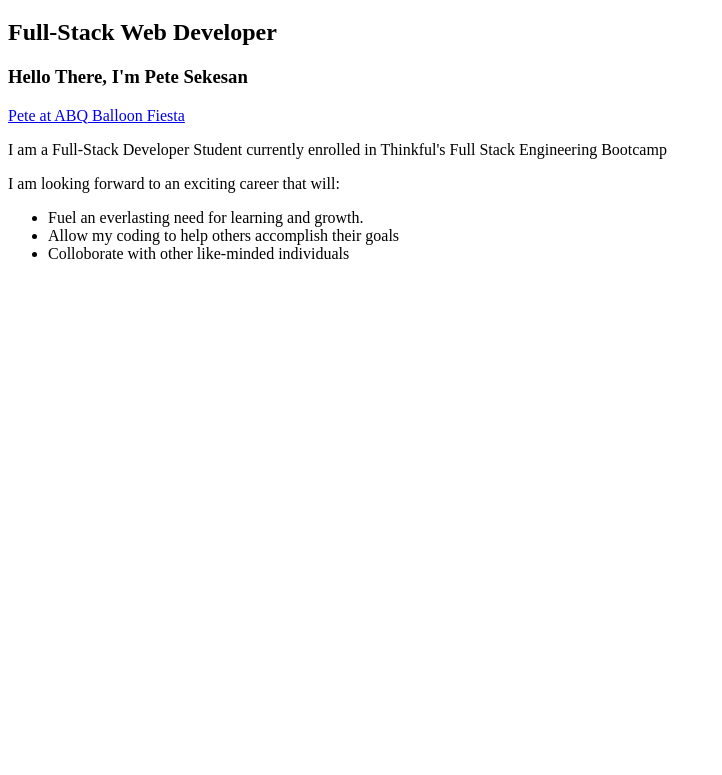
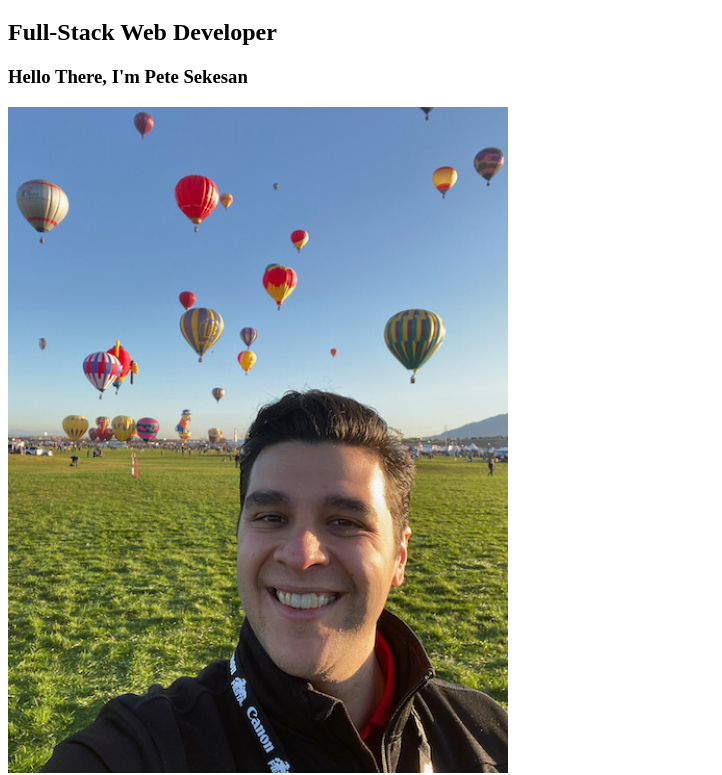
Before and after one commit to Pete-Sekesan/Portfolio-Web-Page, a plain HTML site: page index.html in a window 1280 px wide. Shown: the part 61-836 px from the top of the page, without its empty margins (0-722 px from the left). Before the commit the page ends 800 px from the top, so only its background shows below. Drawn offline with Linux system fonts and the light colour scheme.

Commit message:
Update index.html

```diff
--- a/index.html
+++ b/index.html
@@ -13,7 +13,7 @@
     <h1> Pete Sekesan</h1>
     <h2>Full-Stack Web Developer</h2>
     <h3> Hello There, I'm Pete Sekesan</h3>
-    <a href="images/pete-abq-balloon.jpeg">Pete at ABQ Balloon Fiesta</a>
+    <img src="images/pete-abq-balloon.jpeg" width="500" />
     <p> I am a Full-Stack Developer Student currently enrolled in Thinkful's Full Stack Engineering Bootcamp</p>
     <p> I am looking forward to an exciting career that will: </p>
     <ul>
```
